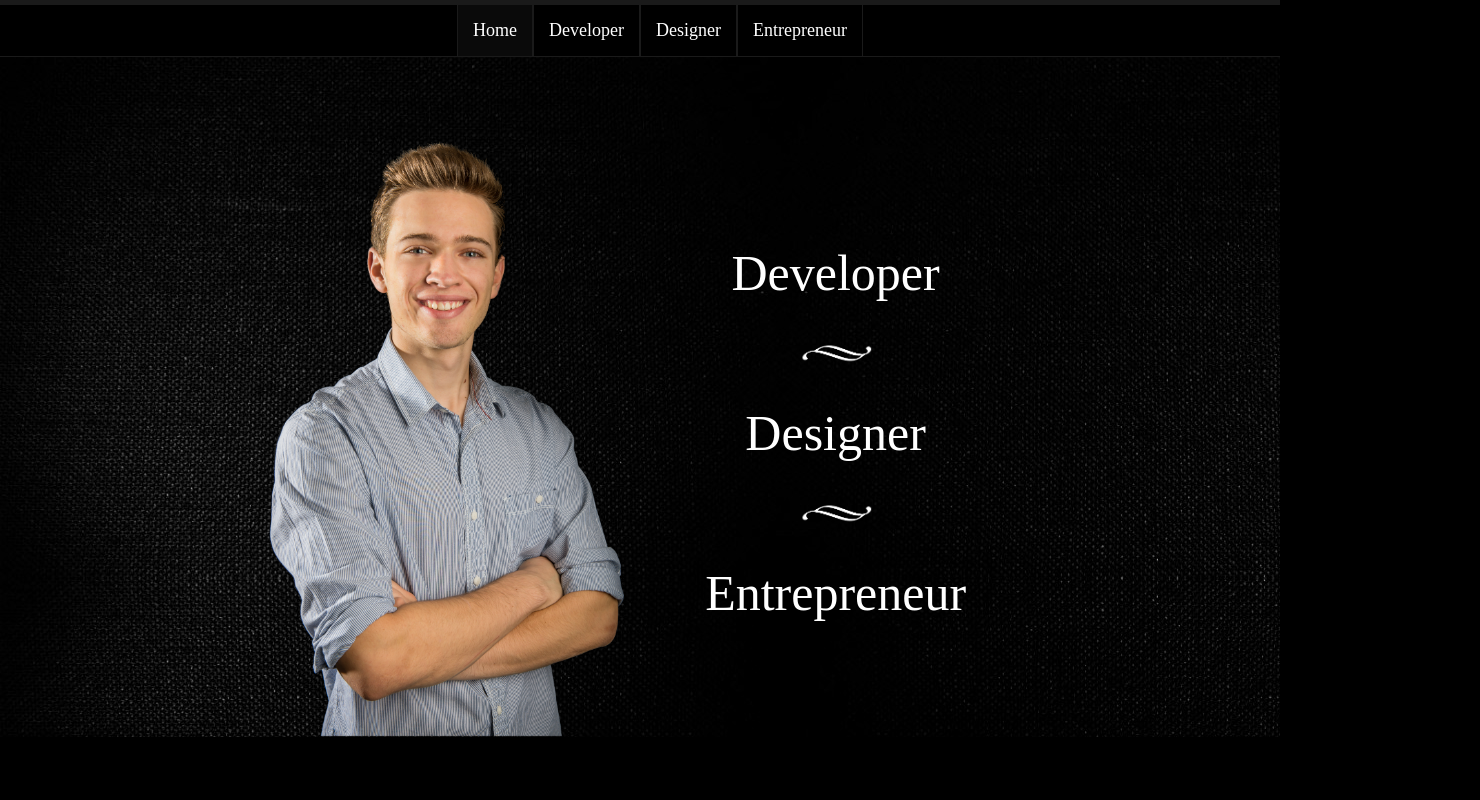
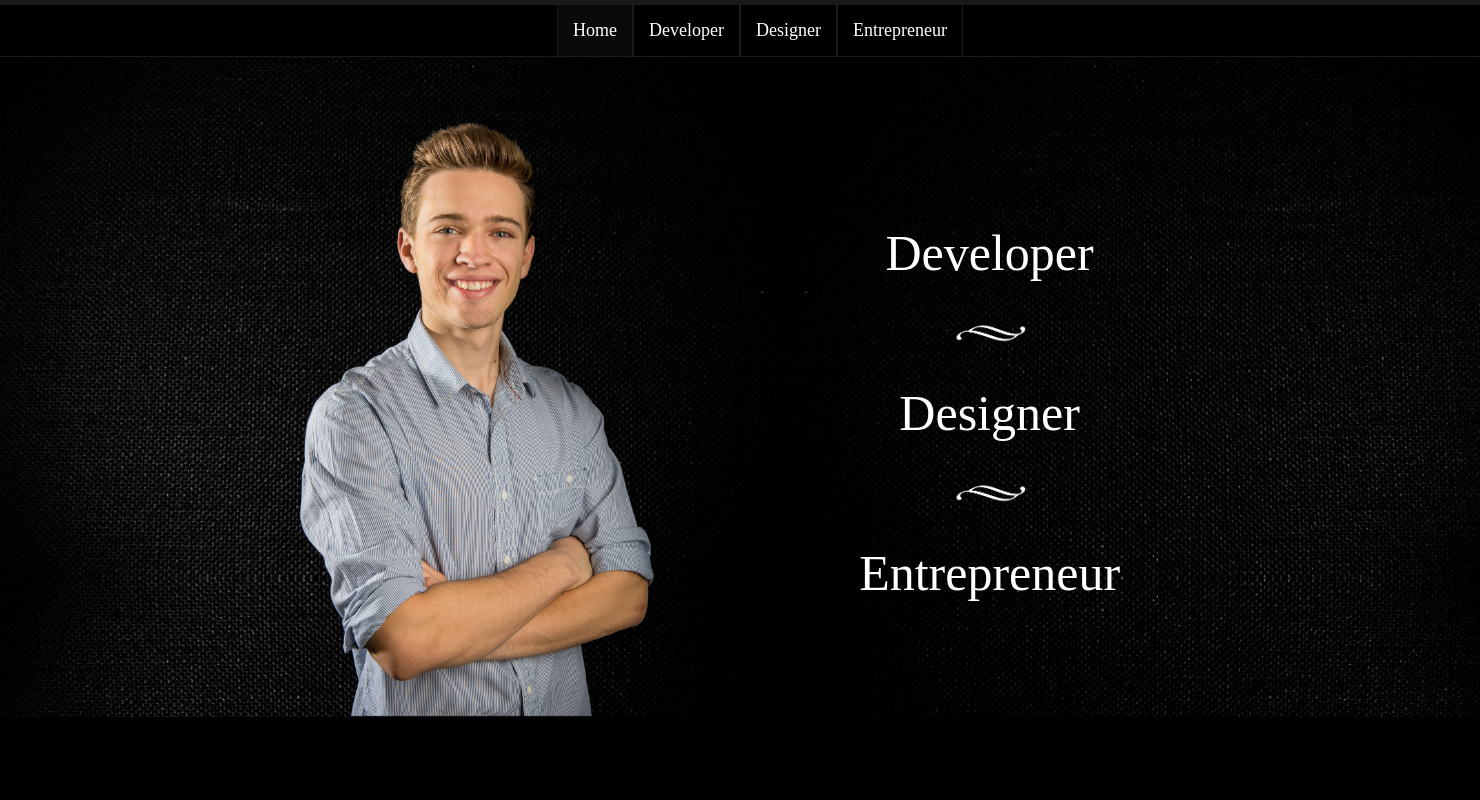
Before and after one commit to petergok/personal-website, a plain HTML site: page index.html in a window 1280 px wide. Both pictures are taken after a click on the link "Home". Shown: the top 800 px of the page, 1480 px wide, since content can reach past the window. Drawn offline with Linux system fonts and the light colour scheme.

Commit message:
Fixed layout when the browser is small and corrected background cutting off

```diff
--- a/css/stylesheet.css
+++ b/css/stylesheet.css
@@ -4,7 +4,7 @@
 	padding-top: 5px;
 	padding-bottom: 1px;
 	width: 100%;
-	min-width: 1200px;
+	min-width: 1480px;
 }
 
 #navbar-background {
@@ -72,29 +72,29 @@ img {
 	padding-bottom: 0;
 	bottom: 0px;
 	height: 100%;
-	min-width: 1200px;
+	min-width: 1480px;
 }
 
 section, #home {
 	display: block;
-	padding: 80px;
+	padding-left: 80px;
+	padding-top: 60px;
 	padding-bottom: 0px;
 	padding-right: 0px;
 	background: url(../images/backgroundLarge.jpg);
 	background-repeat: no-repeat;
 	height: 100%;
-	width: 100%;
 	position: relative;
 }
 
 #home {
 	padding-left: 0px;
-	min-width: 1200px;
+	min-width: 1480px;
 }
 
 #main-container {
 	padding-left: 80px;
-	min-width: 1070px;
+	min-width: 1320px;
 }
 
 a {
@@ -154,7 +154,6 @@ section.tabContent.hide {
 
 section {
 	color: white;
-	padding-top: 0;
 	font-family: Futura;
 	height: 100%;
 }
@@ -166,6 +165,8 @@ section ul {
 section h1 {
 	font-size: 50px;
 	display: block;
+	padding-top: 0;
+	margin-top: 0;
 }
 
 section h2 {
@@ -185,6 +186,7 @@ section li {
 	margin-left: 7%;
 	width: 1200px;
 	margin-bottom: 50px;
+	margin-right: 100px;
 }
 
 section img {
--- a/js/script.js
+++ b/js/script.js
@@ -7,20 +7,20 @@ function init() {
 
     // Grab the tab links and content divs from the page
     var tabListItems = document.getElementById('tabs').childNodes;
-    for ( var i = 0; i < tabListItems.length; i++ ) {
-        if ( tabListItems[i].nodeName == "LI" ) {
-            var tabLink = getFirstChildWithTagName( tabListItems[i], 'A' );
-            var id = getHash( tabLink.getAttribute('href') );
+    for (var i = 0; i < tabListItems.length; i++) {
+        if (tabListItems[i].nodeName == "LI") {
+            var tabLink = getFirstChildWithTagName(tabListItems[i], 'A');
+            var id = getHash(tabLink.getAttribute('href'));
             tabLinks[id] = tabLink;
-            contentDivs[id] = document.getElementById( id );
+            contentDivs[id] = document.getElementById(id);
         }
     }
 
     tabListItems = document.getElementById('text-links').childNodes;
-    for ( var i = 0; i < tabListItems.length; i++ ) {
-        if ( tabListItems[i].nodeName == "LI" && tabListItems[i].id != "separator") {
-            var tabLink = getFirstChildWithTagName( tabListItems[i], 'A' );
-            var id = getHash( tabLink.getAttribute('href') );
+    for (var i = 0; i < tabListItems.length; i++) {
+        if (tabListItems[i].nodeName == "LI" && tabListItems[i].id != "separator") {
+            var tabLink = getFirstChildWithTagName(tabListItems[i], 'A');
+            var id = getHash(tabLink.getAttribute('href'));
             tabLink.onclick = clickTab;
         }
     }
@@ -31,6 +31,12 @@ function init() {
     var avoid = undefined;
     if (document.URL.indexOf("#") >= 0) {
         var avoid = document.URL.substring(document.URL.indexOf("#") + 1);
+    }
+
+    if (!avoid || avoid == 'home') {
+        document.getElementById('navbar').style.minWidth = 1400 + 'px';
+    } else {
+        document.getElementById('navbar').style.minWidth = 1480 + 'px';
     }
 
     if (!avoid || avoid == 'home' || avoid == 'developer') {
@@ -46,7 +52,7 @@ function init() {
             if (id == avoid) {
                 tabLinks[id].className = 'selected';
             }
-        } else if ( i == 0 ) {
+        } else if (i == 0) {
             tabLinks[id].className = 'selected';
         }
         i++;
@@ -122,7 +128,7 @@ function showDetails(details) {
 };
 
 function clickTab() {
-    var id = getHash( this.getAttribute('href') );
+    var id = getHash(this.getAttribute('href'));
 
     tabLinks[id].onfocus();
     tabLinks[id].click();
@@ -131,7 +137,13 @@ function clickTab() {
 };
 
 function showTab() {
-    var selectedId = getHash( this.getAttribute('href') );
+    var selectedId = getHash(this.getAttribute('href'));
+
+    if (selectedId == 'home') {
+        document.getElementById('navbar').style.minWidth = 1400 + 'px';
+    } else {
+        document.getElementById('navbar').style.minWidth = 1480 + 'px';
+    }
 
     if (selectedId == 'home' || selectedId == 'developer') {
         document.getElementsByTagName('html')[0].classList.remove('extend-to-bottom');
@@ -141,8 +153,8 @@ function showTab() {
 
     // Highlight the selected tab, and dim all others.
     // Also show the selected content div, and hide all others.
-    for ( var id in contentDivs ) {
-        if ( id == selectedId ) {
+    for (var id in contentDivs) {
+        if (id == selectedId) {
             tabLinks[id].className = 'selected';
             contentDivs[id].className = 'tabContent';
         } else {
@@ -154,13 +166,13 @@ function showTab() {
     return false;
 };
 
-function getFirstChildWithTagName( element, tagName ) {
-    for ( var i = 0; i < element.childNodes.length; i++ ) {
-        if ( element.childNodes[i].nodeName == tagName ) return element.childNodes[i];
+function getFirstChildWithTagName(element, tagName) {
+    for (var i = 0; i < element.childNodes.length; i++) {
+        if (element.childNodes[i].nodeName == tagName) return element.childNodes[i];
     }
 };
 
-function getHash( url ) {
-    var hashPos = url.lastIndexOf ( '#' );
-    return url.substring( hashPos + 1 );
+function getHash(url) {
+    var hashPos = url.lastIndexOf('#');
+    return url.substring(hashPos + 1);
 };
```
